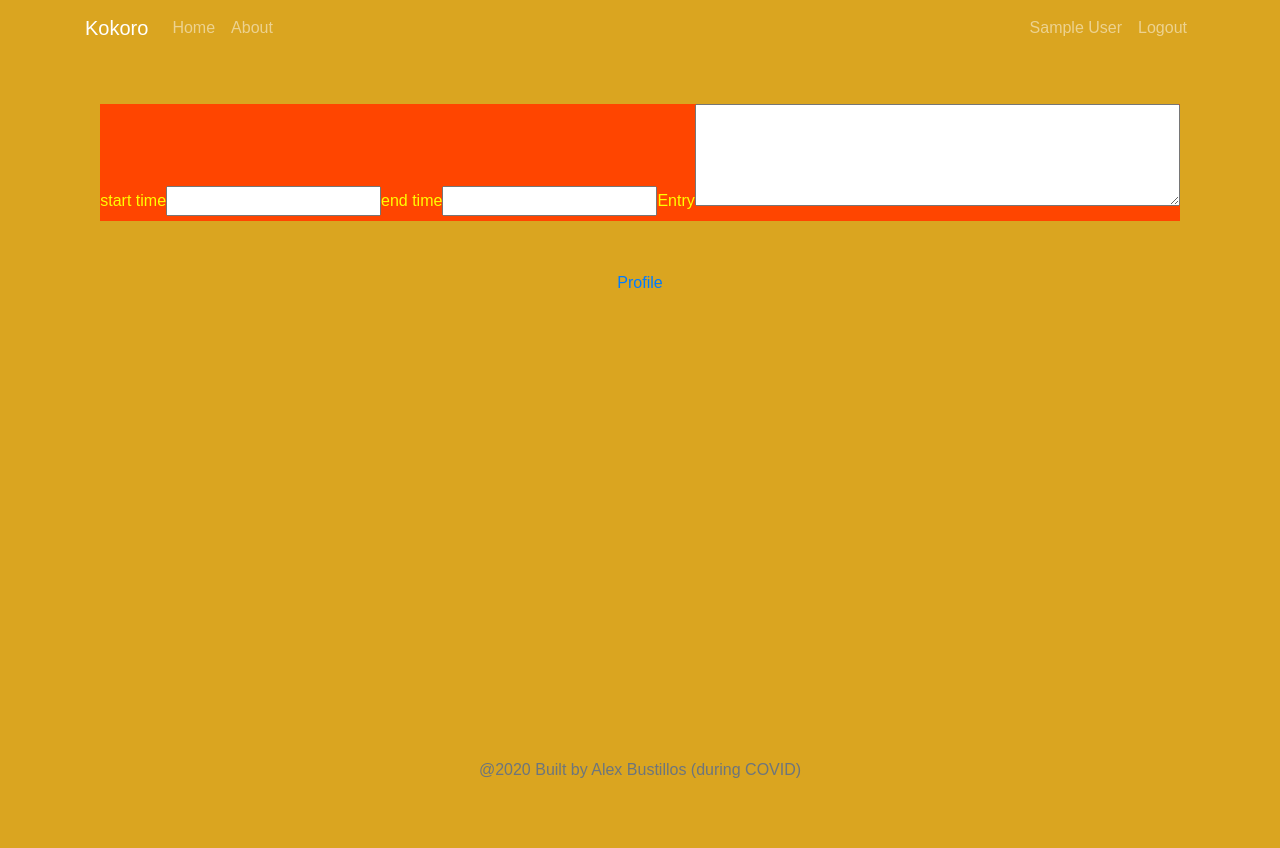
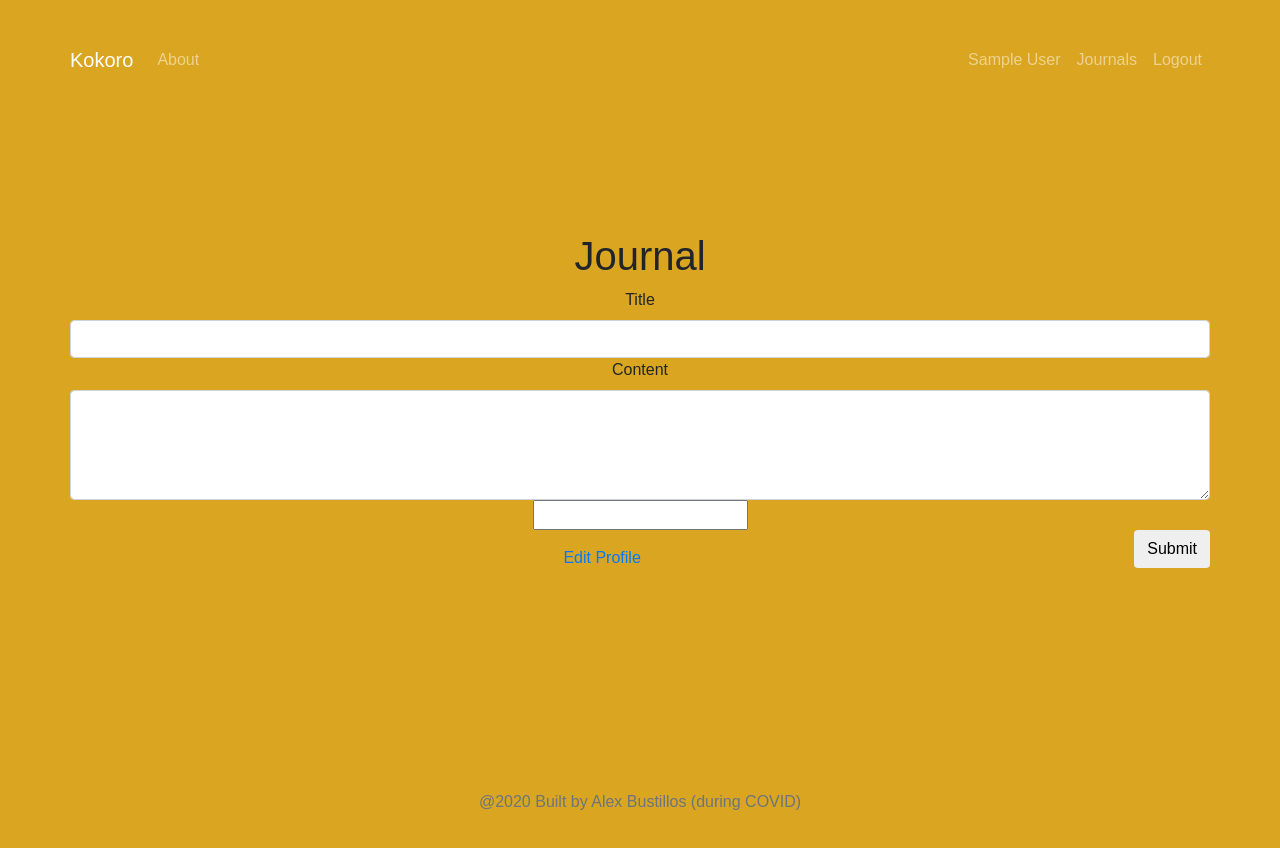
Before and after one commit to AlexJBustillos/kokoro-client, a React (Create React App) app: page /journal in a window 1280 px wide. Shown: the top 848 px of the page. Before the commit the page ends 800 px from the top, so only its background shows below. Built offline with nearby package versions, Linux system fonts and the light colour scheme; no server answers; sample sign-in values are in the browser's storage.

Commit message:
[journal]journaledit.js connects with backend and updates journalview.js

```diff
--- a/package.json
+++ b/package.json
@@ -10,9 +10,8 @@
     "dotenv": "^8.2.0",
     "jwt-decode": "^3.1.2",
     "react": "^17.0.1",
-    "react-alert": "^7.0.2",
-    "react-alert-template-basic": "^1.0.0",
     "react-bootstrap": "^1.4.3",
+    "react-datepicker": "^3.4.1",
     "react-dom": "^17.0.1",
     "react-router-dom": "^5.2.0",
     "react-scripts": "4.0.1",
--- a/src/App.css
+++ b/src/App.css
@@ -14,19 +14,26 @@ body {
   line-height: 60px; /* Vertically center the text there */
 }
 
-.jentry{
-  text-align: center;
-  width: 100%;
-  clear: both;
-  color: yellow;
-  background-color:orangered;
-  margin-bottom: 50px;
+.container {
+  padding: 2rem 0rem;
 }
 
-.entry{
-
+h4 {
+  margin: 2rem 0rem;
 }
 
+.panel {
+  border-radius: 4px;
+  padding: 1rem;
+  margin-top: 0.2rem;
+}
+
+.item {
+  border-radius: 4px;
+  padding: 0.5rem;
+  margin: 0.2rem;
+  min-width: 380px;
+}
 .journal{
   background-color: black;
 }
--- a/src/App.js
+++ b/src/App.js
@@ -15,6 +15,8 @@ import Signup from './components/Signup';
 import Login from './components/Login';
 import About from './components/About';
 import Journal from'./components/Journal';
+import JournalView from './components/JournalView';
+import JournalEdit from './components/JournalEdit';
 
 
 const PrivateRoute = ({ component: Component, ...rest }) => {
@@ -67,7 +69,9 @@ function App() {
             path='/login'
             render={ (props) => <Login {...props} nowCurrentUser={nowCurrentUser} setIsAuthenticated={setIsAuthenticated} user={currentUser} />} />
           <Route path='/about' component={ About } />
-          <Route path='/journal' component={Journal}/>
+          <PrivateRoute path='/journal' component={Journal} user={currentUser}/>
+          <PrivateRoute path='/journalView' component={JournalView} user={currentUser} />
+          <PrivateRoute path='/journalEdit/:id' component={JournalEdit} user={currentUser}/>
           <PrivateRoute path="/profile" component={ Profile } user={currentUser}/>
           <PrivateRoute path="/details" component={ ProfileDetails } user={currentUser}/>
           <Route exact path="/" component={ Welcome }/>
--- /dev/null
+++ b/src/components/JournalEdit.js
@@ -0,0 +1,70 @@
+import React, { useEffect, useState } from 'react';
+import { Link } from 'react-router-dom';
+import axios from 'axios';
+import DatePicker from 'react-datepicker';
+import "react-datepicker/dist/react-datepicker.css";
+import { Redirect } from 'react-router-dom';
+const backendURL = process.env.REACT_APP_SERVER_URL;
+
+
+const JournalEdit = (props) => {
+    console.log(props.computedMatch.params.id);
+    const backendURL = process.env.REACT_APP_SERVER_URL;
+    const {id} = props.computedMatch.params.id;
+    const [objectId, setObjectId] = useState('')
+    const [title, setTitle] = useState('');
+    const [text, setText] = useState('');
+    const [date, setDate] = useState(Date.now())
+    const [redirect, setRedirect] = useState(false);
+
+    const handleTitle = (e) => {
+        setTitle(e.target.value);
+    }
+
+    const handleText = (e) => {
+        setText(e.target.value);
+    }
+
+    const handleDate = (e) => {
+        setDate(new Date(e))
+    }
+
+    const handleSubmit = (e) => {
+        const journalData = { text, title, date, id };
+        setObjectId(props.match.params.id);
+        e.preventDefault();
+        axios.put(backendURL + "/api/journals/update/" + props.match.params.id, journalData)
+        .then(response => {
+            console.log(response);
+            setRedirect(true)
+        })
+        .catch(error => {
+            console.log(error);
+        })
+    }
+    if (redirect) return <Redirect to="/journalView" />
+
+    return (
+        <div>
+            <h1>Edit</h1>
+            <form onSubmit={handleSubmit}>
+                <label htmlFor="title">Title</label>
+                <input type="text" name="title" value={title} onChange={handleTitle} className="form-control"/>
+                <div>
+                    <label htmlFor="content" className="float-center">Content</label>
+                    <textarea className="form-control" name="text" value={text} onChange={handleText} rows="4" cols="50"></textarea>
+
+                </div>
+                <div>
+                    <DatePicker
+                        selected={date}
+                        onChange={handleDate}
+                    />
+                </div>
+                <button type="submit" className="btn bt-primary float-right">Submit</button>
+            </form>
+        </div>
+    )
+}
+
+export default JournalEdit;
--- /dev/null
+++ b/src/components/JournalView.js
@@ -0,0 +1,79 @@
+import React, { useState, useEffect } from 'react';
+import { Link, Redirect } from 'react-router-dom';
+import axios from 'axios';
+
+const JournalView = (props) => {
+    const backendURL = process.env.REACT_APP_SERVER_URL;
+    const [journal, setJournal] = useState('');
+    const [journalArray, setJournalArray] = useState([]);
+    const {id} = props.user;
+    useEffect(() => {
+        axios.get(backendURL + "/api/journals/all/" + id)
+        .then(response => {
+            const display = response.data.journals;
+            setJournalArray(display)
+            setJournal( display.map((i, idx) => {
+                return (
+                    <div key={i._id}>
+                        <h2>{i.title}</h2>
+                        <h5>{i.text}</h5>
+                        <p>{i._id}</p>
+                        <p>{i.date.substring(0,10)}</p>
+                        <div className="container">
+                            <button type="button" className="btn bt-primary"><Link to={"/journalEdit/"+ i._id}>Edit</Link></button>
+                        </div>
+
+                    </div>
+                )
+            }))
+        })
+        // return index
+    }, [id, backendURL])
+
+    // const deleteExercise = (id) => {
+    //     axios.delete(backendURL + "/api/journals/" + id)
+    //     .then(res => {console.log(res.data)});
+    //     setJournalArray(
+    //         journal.filter(el => el._id !== id)
+    //     )
+    // }
+
+    return (
+        <div>
+            <h1>Hello {props.user.name.toUpperCase()} from the VIEWS</h1>
+            {journal}
+            {/* <div> */}
+                {/* <div className="modal fade" id="form" tabindex="-1" role="dialog" aria-labelledby="exampleModallabel" aria-hidden="true"> */}
+                            {/* <div className="modal-dialog modal-dialog-centered" role="document">
+                                <div className="modal-content">
+                                    <div className="modal-header border-bottom-0">
+                                        <h5 className="modal-title" id="exampleModallabel">Edit Journal</h5>
+                                        <button type="button" className="close" data-dismiss="modal" aria-label="Close">
+                                            <span aria-hidden="true">&times;</span>
+                                        </button>
+                                    </div>
+                                    <form onSubmit={editForm}>
+                                        <div className="modal-body">
+                                            <div className="form-group">
+                                                <label htmlFor="title">Title</label>
+                                                <input type="text" value={title} onChange={handleTitle} className="form-control" id="text" aria-describedby="textHelp" placeholder="Enter Title" />
+                                            </div>
+                                            <div className="form-group">
+                                                <label htmlFor="content">Content</label>
+                                                <input type="text" value={text} onChange={handleText} className="form-control" id="text" aria-describedby="textHelp" placeholder="Enter Content" />
+                                            </div>
+                                            <div class="modal-footer border-top-0 d-flex justify-content-center">
+                                                <button type="submit" class="btn btn-success">Submit</button>
+                                            </div>
+                                        </div>
+                                    </form>
+                                </div>
+                            </div>
+                        </div> */}
+
+            {/* </div> */}
+            <Link to="/journal">Journal Entry</Link>
+        </div>
+    )
+}
+export default JournalView;
--- a/src/components/Navbar.js
+++ b/src/components/Navbar.js
@@ -6,15 +6,12 @@ const Navbar = (props) => {
         <nav className="navbar navbar-expand-lg navbar-dark bg-transparent">
             <div className="container">
                 <Link className="navbar-brand" to="/">Kokoro</Link>
-                <button className="navbar-toggler" type="button" data-toggle="#navbarsExample07" data-target="#navbarsExample07" aria-controls="#navbarsExample07" aria-label="Toggle Navigation">
+                <button className="navbar-toggler" type="button" data-toggle="collapse" data-target="#navbarsExample07" aria-controls="#navbarsExample07" aria-label="Toggle navigation">
                     <span className="navbar-toggler-icon"></span>
                 </button>
 
                 <div className="collapse navbar-collapse" id="navbarsExample07">
                     <ul className="navbar-nav mr-auto">
-                        <li className="nav-item">
-                            <NavLink className="nav-link" exact to="/">Home</NavLink>
-                        </li>
                         <li className="nav-item">
                             <NavLink className="nav-link" exact to="/about">About</NavLink>
                         </li>
@@ -24,6 +21,9 @@ const Navbar = (props) => {
                         <ul className="navbar-nav ml-auto">
                             <li className="nav-item">
                                 <NavLink className="nav-link"  to="/details">{props.user.name}</NavLink>
+                            </li>
+                            <li className="nav-item">
+                                <NavLink className="nav-link" exact to="/journalView">Journals</NavLink>
                             </li>
                             <li className="nav-item">
                                 <span onClick={props.handleLogout} className="nav-link logout-link">Logout</span>
--- a/src/components/Profile.js
+++ b/src/components/Profile.js
@@ -2,6 +2,7 @@ import React, { useState } from 'react';
 import { Link } from 'react-router-dom';
 import axios from 'axios';
 import { Redirect } from 'react-router-dom';
+
 
 
 const Profile = (props) => {
@@ -103,6 +104,7 @@ const Profile = (props) => {
 
             </div>
             <Link to="/journal">Journal</Link>
+
         </div>
     );
 }
--- a/src/components/ProfileDetails.js
+++ b/src/components/ProfileDetails.js
@@ -3,7 +3,6 @@ import { Link } from 'react-router-dom';
 import axios from 'axios';
 
 const ProfileDetails = (props) => {
-    console.log(props);
     const backendURL = process.env.REACT_APP_SERVER_URL;
     const [profile, setProfile] = useState('')
     const {id} = props.user
--- a/src/components/journal.js
+++ b/src/components/journal.js
@@ -1,23 +1,70 @@
-import React from 'react';
-import { Link } from 'react-router-dom'
+import React, { useState, useEffect } from 'react';
+import DatePicker from 'react-datepicker';
+import "react-datepicker/dist/react-datepicker.css";
+import { Link, Redirect } from 'react-router-dom';
+import axios from 'axios';
+const backendURL = process.env.REACT_APP_SERVER_URL;
 
-const Journal = () => {
+const Journal = (props) => {
+    const { id } = props.user
+    const [title, setTitle] = useState('');
+    const [text, setText] = useState('');
+    const [date, setDate] = useState('')
+    const [redirect, setRedirect] = useState(false)
+
+    const handleTitle = (e) => {
+        setTitle(e.target.value)
+    }
+
+    const handleText = (e) => {
+        setText(e.target.value)
+    }
+
+    const handleDate = (e) => {
+        setDate(new Date(e))
+    }
+
+    const handleSubmit = (e) => {
+        e.preventDefault();
+        const journalData = { title, text, date };
+        // axios.get(backendURL + "/api/journals/" + props.match.params.id)
+        // .then(response => {
+        //     console.log(response);
+        // })
+        axios.post(backendURL + "/api/journals/" + id, journalData)
+        .then(response => {
+            console.log(response);
+
+            setRedirect(true);
+        })
+        .catch(error => {
+            console.log(error);
+        })
+    }
+    if (redirect) return <Redirect to="/journalView" />
     return (
 
             <div className="container text-center">
+               <h1>Journal</h1>
+               <div className="form-group">
+                <form onSubmit={handleSubmit}>
+                    <label htmlFor="title">Title</label>
+                    <input type="text" name="title" value={title} onChange={handleTitle} className="form-control"/>
+                    <div>
+                        <label htmlFor="content" className="float-center">Content</label>
+                        <textarea className="form-control" name="text" value={text} onChange={handleText} rows="4" cols="50"></textarea>
 
-               <div className="jentry">
-                <form className="entry">
-                    <label for="stime">start time</label>
-                    <input type="text" id="stime" name="stime"/>
-                    <label for="etime">end time</label>
-                    <input type="text" id="etime" name="etime"/>
-                    <label for="Mentry">Entry</label>
-                    <textarea className="Mentry" name="Mentry" rows="4" cols="50"></textarea>
-
+                    </div>
+                    <div>
+                        <DatePicker
+                            selected={date}
+                            onChange={handleDate}
+                        />
+                    </div>
+                    <button type="submit" className="btn bt-primary float-right">Submit</button>
                 </form>
                 </div>
-                <Link to="/profile">Profile</Link>
+                <Link to="/profile">Edit Profile</Link>
             </div>
 
     )
```
Also changed, not shown: src/components/Signup.js (indentation only), 1 other file (tests, documents, lock files or other folders).
